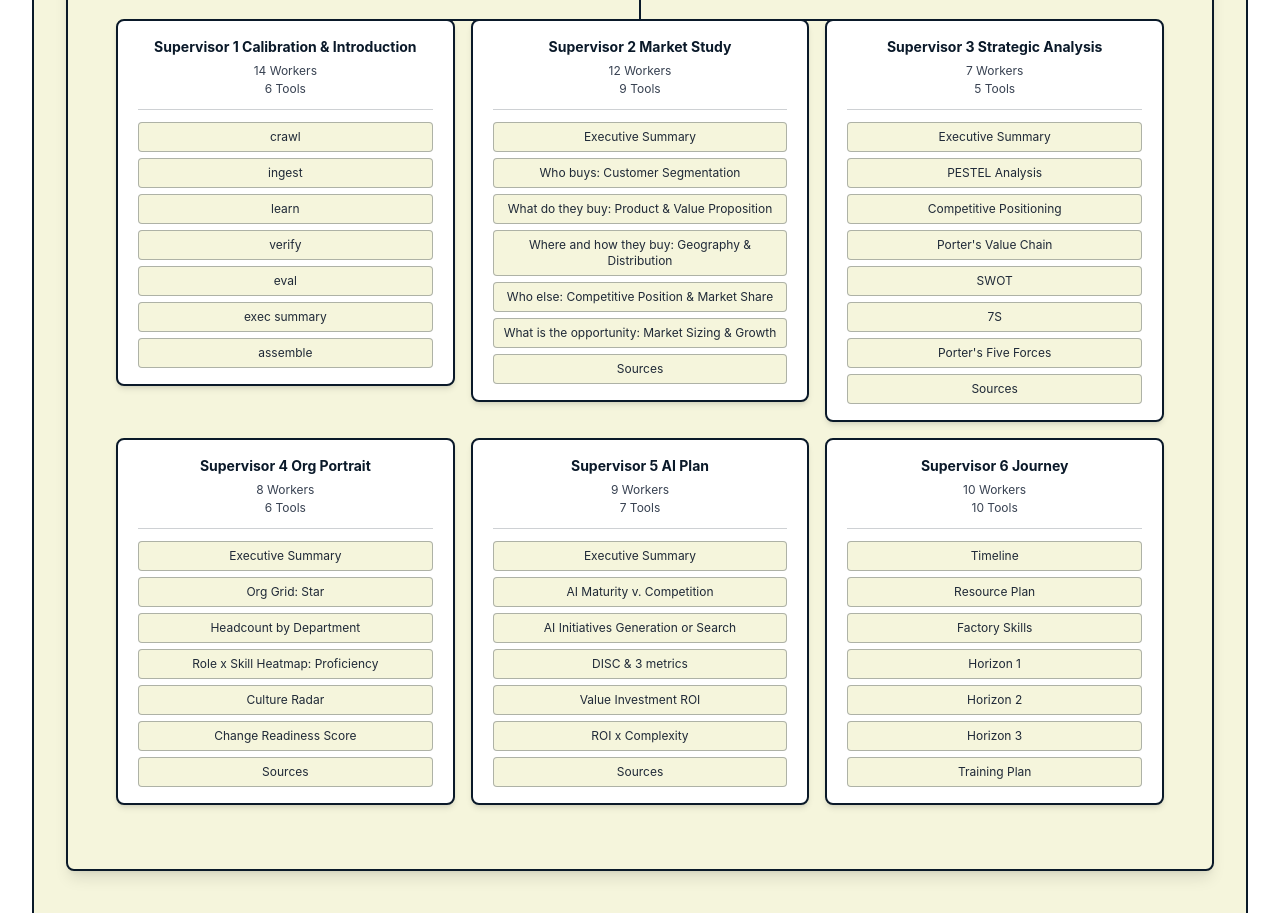
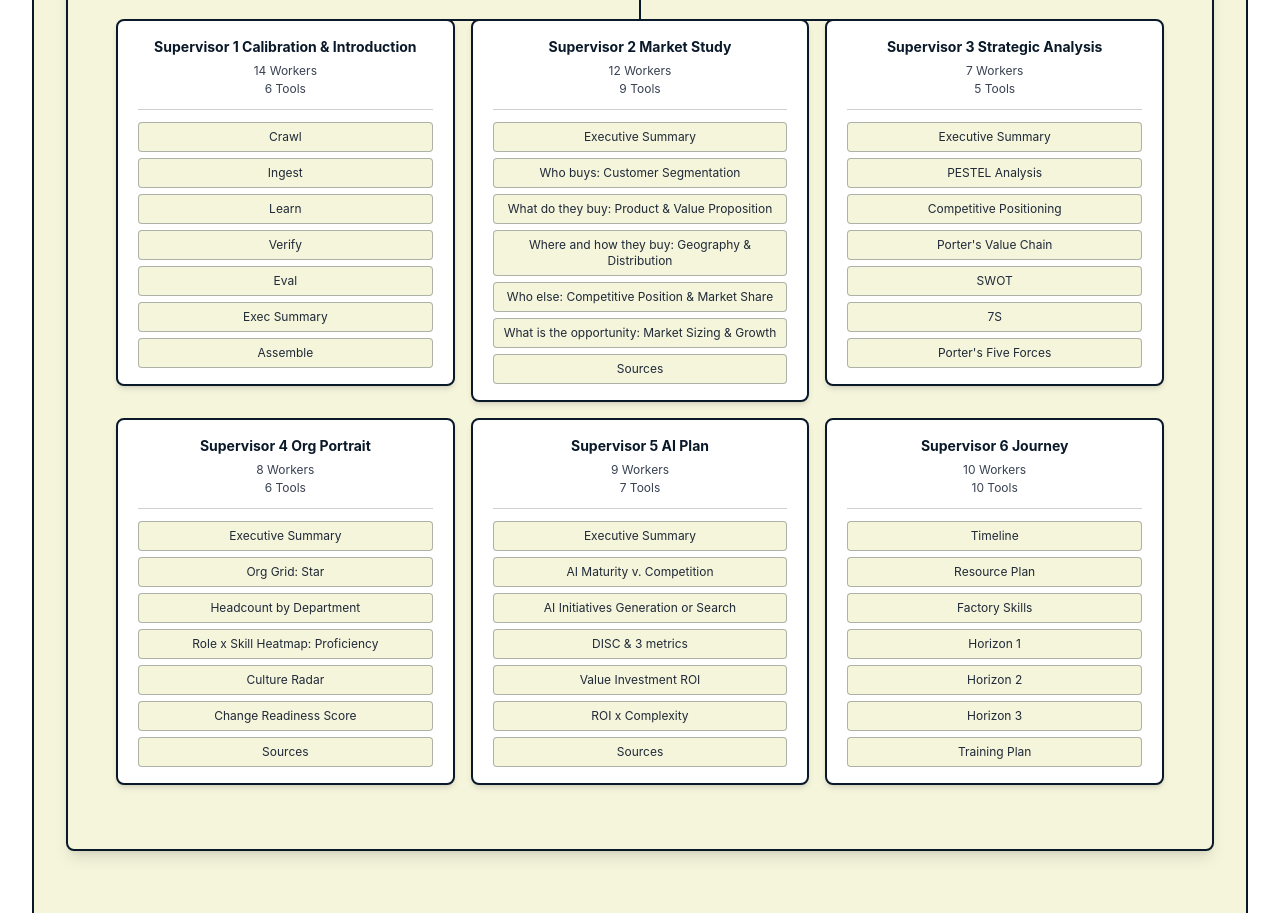
Before and after one commit to eric-horesnyi/rairoi-website, a Next.js app: page /methodology in a window 1280 px wide. Shown: the part 7240-8153 px from the top of the page. Built offline with nearby package versions, Linux system fonts and the light colour scheme.

Commit message:
Capitalize worker names in Supervisor 1 and remove Sources from Supervisor 3

```diff
--- a/app/methodology/page.tsx
+++ b/app/methodology/page.tsx
@@ -508,9 +508,9 @@ export default function MethodologyPage() {
 
                   <div className="grid grid-cols-1 md:grid-cols-2 lg:grid-cols-3 gap-4 mt-6 px-4">
                     {[
-                      { name: "Supervisor 1 Calibration & Introduction", workers: "14 Workers", tools: "6 Tools", outputs: ["crawl", "ingest", "learn", "verify", "eval", "exec summary", "assemble"] },
+                      { name: "Supervisor 1 Calibration & Introduction", workers: "14 Workers", tools: "6 Tools", outputs: ["Crawl", "Ingest", "Learn", "Verify", "Eval", "Exec Summary", "Assemble"] },
                       { name: "Supervisor 2 Market Study", workers: "12 Workers", tools: "9 Tools", outputs: ["Executive Summary", "Who buys: Customer Segmentation", "What do they buy: Product & Value Proposition", "Where and how they buy: Geography & Distribution", "Who else: Competitive Position & Market Share", "What is the opportunity: Market Sizing & Growth", "Sources"] },
-                      { name: "Supervisor 3 Strategic Analysis", workers: "7 Workers", tools: "5 Tools", outputs: ["Executive Summary", "PESTEL Analysis", "Competitive Positioning", "Porter's Value Chain", "SWOT", "7S", "Porter's Five Forces", "Sources"] },
+                      { name: "Supervisor 3 Strategic Analysis", workers: "7 Workers", tools: "5 Tools", outputs: ["Executive Summary", "PESTEL Analysis", "Competitive Positioning", "Porter's Value Chain", "SWOT", "7S", "Porter's Five Forces"] },
                       { name: "Supervisor 4 Org Portrait", workers: "8 Workers", tools: "6 Tools", outputs: ["Executive Summary", "Org Grid: Star", "Headcount by Department", "Role x Skill Heatmap: Proficiency", "Culture Radar", "Change Readiness Score", "Sources"] },
                       { name: "Supervisor 5 AI Plan", workers: "9 Workers", tools: "7 Tools", outputs: ["Executive Summary", "AI Maturity v. Competition", "AI Initiatives Generation or Search", "DISC & 3 metrics", "Value Investment ROI", "ROI x Complexity", "Sources"] },
                       { name: "Supervisor 6 Journey", workers: "10 Workers", tools: "10 Tools", outputs: ["Timeline", "Resource Plan", "Factory Skills", "Horizon 1", "Horizon 2", "Horizon 3", "Training Plan"] },
```
